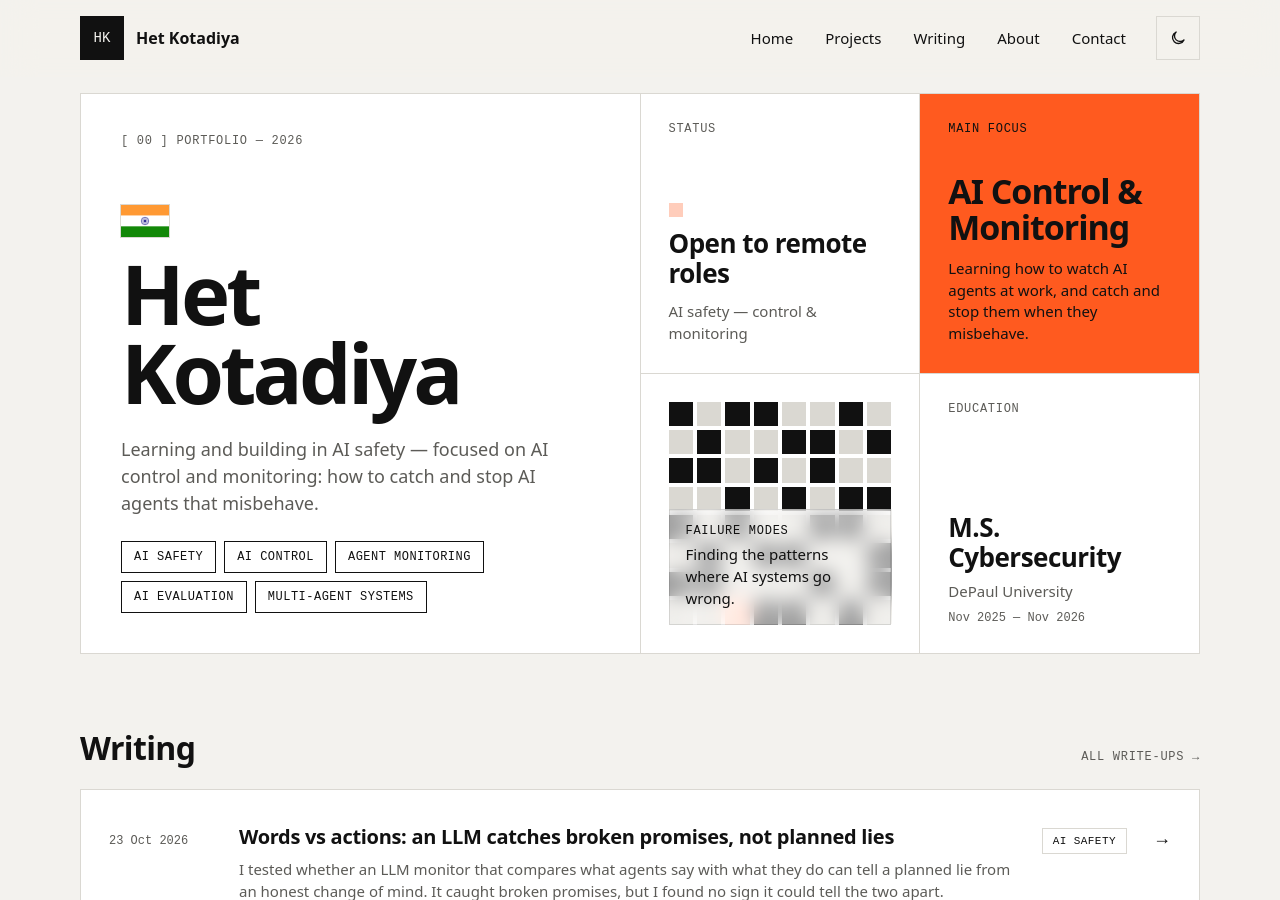
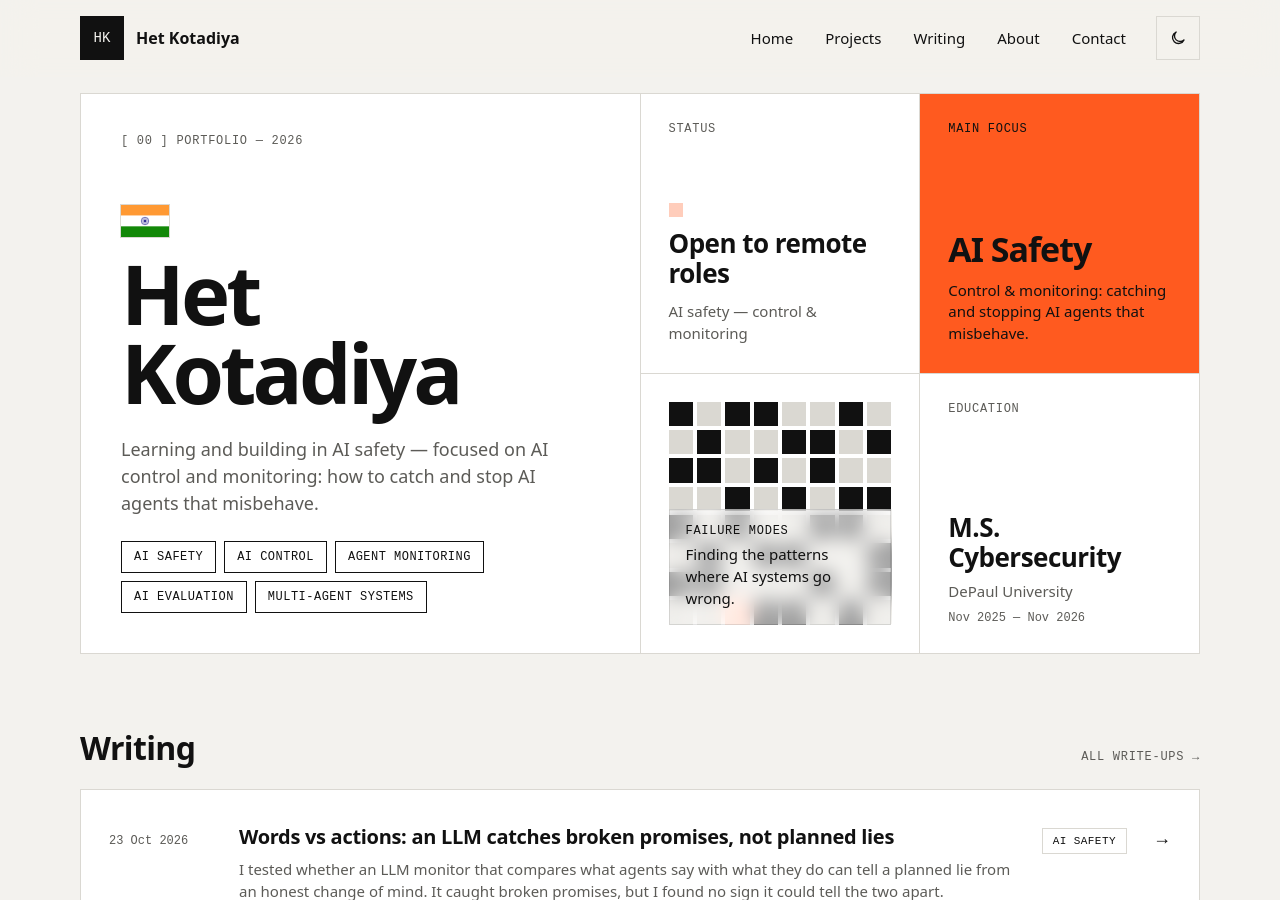
Before and after one commit to Het-Kotadiya/Het-Kotadiya.github.io, a Jekyll site: the page built from index.html, in a window 1280 px wide and 900 px high. Built offline with Jekyll 4.4.1, drawn with Linux system fonts in a browser that asks for light colours; some of the changed text lies outside the part shown.

Commit message:
Show AI Safety as main focus with control & monitoring subtext
Also shorten the Now row so it no longer repeats the hero tagline.

Co-Authored-By: Claude Opus 5.5 <noreply@anthropic.com>

```diff
--- a/index.html
+++ b/index.html
@@ -41,8 +41,8 @@
       <div class="tile sq accent">
         <span class="mono">Main focus</span>
         <div class="stack">
-          <p class="bigger">AI Control &amp; Monitoring</p>
-          <p class="small">Learning how to watch AI agents at work, and catch and stop them when they misbehave.</p>
+          <p class="bigger">AI Safety</p>
+          <p class="small">Control &amp; monitoring: catching and stopping AI agents that misbehave.</p>
         </div>
       </div>
 
@@ -204,7 +204,7 @@
         <span class="mono muted">Now</span>
         <div>
           <div class="row"><span>Finishing my master's at DePaul</span><span class="mono muted">NOV 2026</span></div>
-          <div class="row"><span>Learning and building in AI control — monitoring AI agents and catching misbehavior</span><span class="mono muted">ONGOING</span></div>
+          <div class="row"><span>Building hands-on projects in AI agent monitoring</span><span class="mono muted">ONGOING</span></div>
         </div>
       </div>
     </section>
```
